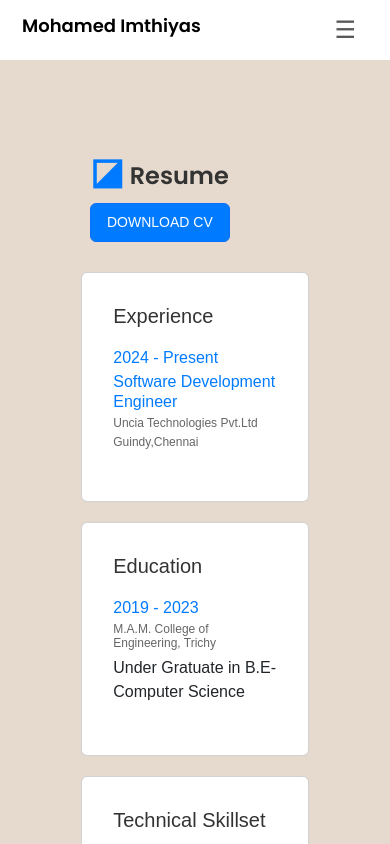
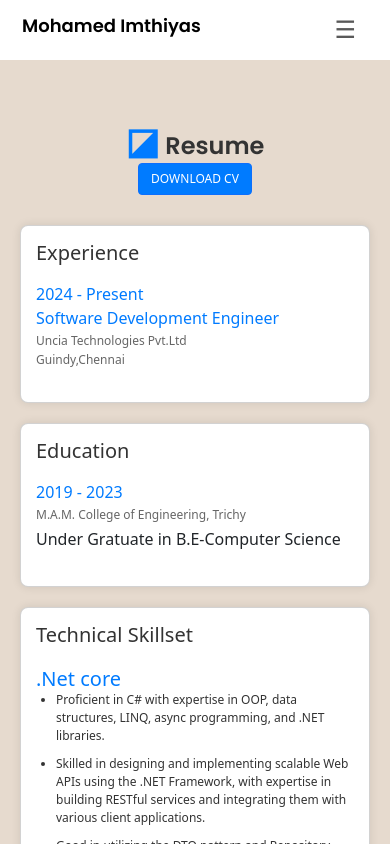
Before and after one commit to Imthiyas03/Portfolio, an Angular app: page /resume in a window 390 px wide. Shown: the top 844 px of the page. Built offline with nearby package versions, Linux system fonts and the light colour scheme; a web font is replaced by a local one.

Commit message:
with responsive

```diff
--- a/src/app/contact/contact.component.css
+++ b/src/app/contact/contact.component.css
@@ -16,7 +16,7 @@ body {
     display: flex;
     align-items: center;
     justify-content: center;
-    height: 110vh;
+    min-height: 100vh;
     padding: 20px;
 }
 
@@ -26,18 +26,23 @@ body {
 }
 
 .text {
-    margin-top: 40px;
+    margin-top: 100px;
     margin-bottom: 40px;
     color: #000000;
     font-family: "Poppins", sans-serif;
     font-weight: 600;
     font-size: 36px;
+    text-align: center;
 }
 
 .container {
     background-color: #ffffff; /* White container */
     padding: 20px;
-    width: 600px;
+    max-width: 100%;
+    width: 100%;
+    max-width: 650px;
+    box-shadow: 0 0 10px rgba(0, 0, 0, 0.1); /* Optional: Adds some shadow for better visibility */
+    border-radius: 8px; /* Rounded corners */
 }
 
 h1 {
@@ -52,12 +57,19 @@ h1 {
 
 .row {
     display: flex;
+    flex-wrap: wrap; /* Ensure elements wrap in smaller screens */
     gap: 10px; /* Space between inputs */
 }
 
 .input-group {
     flex: 1; /* Make inputs flexible */
     position: relative;
+}
+
+.input-group label {
+    margin-bottom: 5px;
+    font-weight: 600;
+    display: block;
 }
 
 .input-line {
@@ -114,6 +126,10 @@ button:hover {
 
 /* Responsive design adjustments */
 @media (max-width: 768px) {
+    .text {
+        font-size: 28px;
+    }
+
     h1 {
         font-size: 20px;
     }
@@ -129,11 +145,19 @@ button:hover {
     button {
         font-size: 14px;
     }
+
+    .row {
+        flex-direction: column; /* Stack inputs vertically on smaller screens */
+    }
 }
 
 @media (max-width: 480px) {
     .container {
         padding: 15px;
+    }
+
+    .text {
+        font-size: 24px;
     }
 
     h1 {
@@ -152,25 +176,3 @@ button:hover {
         font-size: 14px;
     }
 }
-
-/* Ensure correct alignment and spacing */
-.input-group {
-    flex: 1;
-    display: flex;
-    flex-direction: column;
-}
-
-.input-group label {
-    margin-bottom: 5px;
-    font-weight: 600;
-}
-
-.input-group input,
-.input-group textarea {
-    border-bottom: 2px solid #ccc; /* Bottom border for line effect */
-}
-
-.input-group input:focus,
-.input-group textarea:focus {
-    border-bottom-color: #E6DACE; /* Color change on focus */
-}
--- a/src/app/project/project.component.css
+++ b/src/app/project/project.component.css
@@ -1,5 +1,6 @@
 @import url('https://fonts.googleapis.com/css2?family=Poppins:ital,wght@0,100;0,200;0,300;0,400;0,500;0,600;0,700;0,800;0,900;1,100;1,200;1,300;1,400;1,500;1,600;1,700;1,800;1,900&family=Roboto:ital,wght@0,100;0,300;0,400;0,500;0,700;0,900;1,100;1,300;1,400;1,500;1,700;1,900&display=swap');
 @import url('https://fonts.googleapis.com/css2?family=Maven+Pro:wght@400..900&display=swap');
+
 .full-background {
     background-color: #E6DACe;
     padding: 50px 20px;
@@ -16,7 +17,7 @@
     padding: 0 20px;
 }
 
-  .toggler{
+.toggler {
     font-size: 36px;
     cursor: pointer;
     background: none;
@@ -100,7 +101,6 @@
     height: auto;
     transition: transform 0.3s ease;
 }
-
 
 /* Button styling for image navigation */
 .image-button {
--- a/src/app/resume/resume.component.css
+++ b/src/app/resume/resume.component.css
@@ -1,26 +1,35 @@
 @import url('https://fonts.googleapis.com/css2?family=Poppins:ital,wght@0,100;0,200;0,300;0,400;0,500;0,600;0,700;0,800;0,900;1,100;1,200;1,300;1,400;1,500;1,600;1,700;1,800;1,900&family=Roboto:ital,wght@0,100;0,300;0,400;0,500;0,700;0,900;1,100;1,300;1,400;1,500;1,700;1,900&display=swap');
 @import url('https://fonts.googleapis.com/css2?family=Maven+Pro:wght@400..900&display=swap');
+
+* {
+    margin: 0;
+    padding: 0;
+    box-sizing: border-box;
+}
+
+body {
+    font-family: Arial, sans-serif;
+}
+
 .resume-container {
     background-color: #E6DACe;
-  padding: 50px 20px;
+    padding: 20px;
     min-height: 100vh;
     display: flex;
     flex-direction: column;
     align-items: center;
     justify-content: flex-start;
-  font-family: Arial, sans-serif;
 }
 
 /* Header styling */
 .resume-header {
     display: flex;
-  justify-content: space-between;
+    flex-direction: column;
     align-items: center;
     width: 100%;
     max-width: 1200px;
     margin-bottom: 30px;
     margin-top: 100px;
-  width: 60%;
 }
 
 .resume-header h1 {
@@ -29,6 +38,7 @@
     margin: 0;
     font-family: "Poppins", sans-serif;
     font-weight: 600;
+    text-align: center;
 }
 
 .toggler {
@@ -39,12 +49,15 @@
     color: #007BFF;
 }
 
+/* Button styling */
 .resume-header .btn-primary {
     background-color: #007bff;
     color: white;
     text-decoration: none;
     padding: 10px 20px;
     font-size: 16px;
+    border-radius: 4px;
+    transition: background-color 0.3s ease;
 }
 
 .resume-header .btn-primary:hover {
@@ -56,10 +69,11 @@
 .card {
     background-color: white;
     width: 100%;
-  max-width: 1200px;
+    max-width: 800px;
     margin-bottom: 20px;
     padding: 20px;
-  width: 65%;
+    border-radius: 8px;
+    box-shadow: 0 0 10px rgba(0, 0, 0, 0.1); /* Optional: Adds shadow for better visibility */
 }
 
 /* Section Title styling */
@@ -120,17 +134,33 @@
 
 /* Tablet view adjustments */
 @media (max-width: 1024px) {
-  .resume-header {
-    flex-direction: column;
-    align-items: flex-start;
+    .resume-header h1 {
+        font-size: 32px;
     }
 
-  .resume-header h1 {
-    margin-bottom: 10px;
+    .resume-header .btn-primary {
+        padding: 8px 16px;
+        font-size: 14px;
     }
 
     .card {
         padding: 15px;
+    }
+
+    .card h2 {
+        font-size: 24px;
+    }
+
+    .job h3, .education-item h3 {
+        font-size: 18px;
+    }
+
+    .job h5, .education-item h4 {
+        font-size: 14px;
+    }
+
+    .skills ul li, .lan li {
+        font-size: 14px;
     }
 }
 
@@ -140,8 +170,13 @@
         font-size: 28px;
     }
 
+    .resume-header .btn-primary {
+        padding: 8px 16px;
+        font-size: 14px;
+    }
+
     .card h2 {
-    font-size: 24px;
+        font-size: 22px;
     }
 
     .job h3, .education-item h3 {
@@ -164,8 +199,8 @@
     }
 
     .resume-header .btn-primary {
-    padding: 8px 16px;
-    font-size: 14px;
+        padding: 6px 12px;
+        font-size: 12px;
     }
 
     .card h2 {
```
Lines whose indentation alone changed are shown as unchanged.
